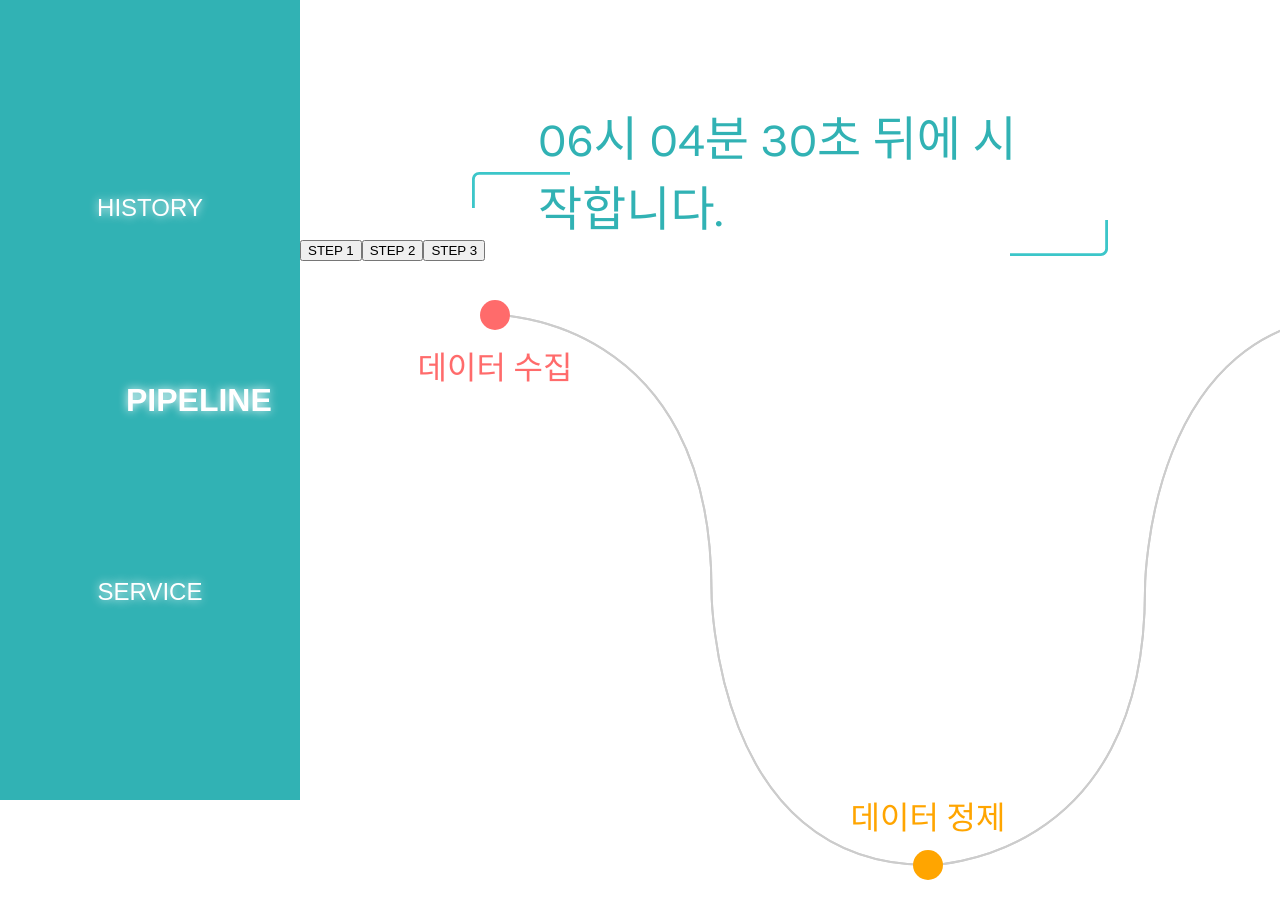
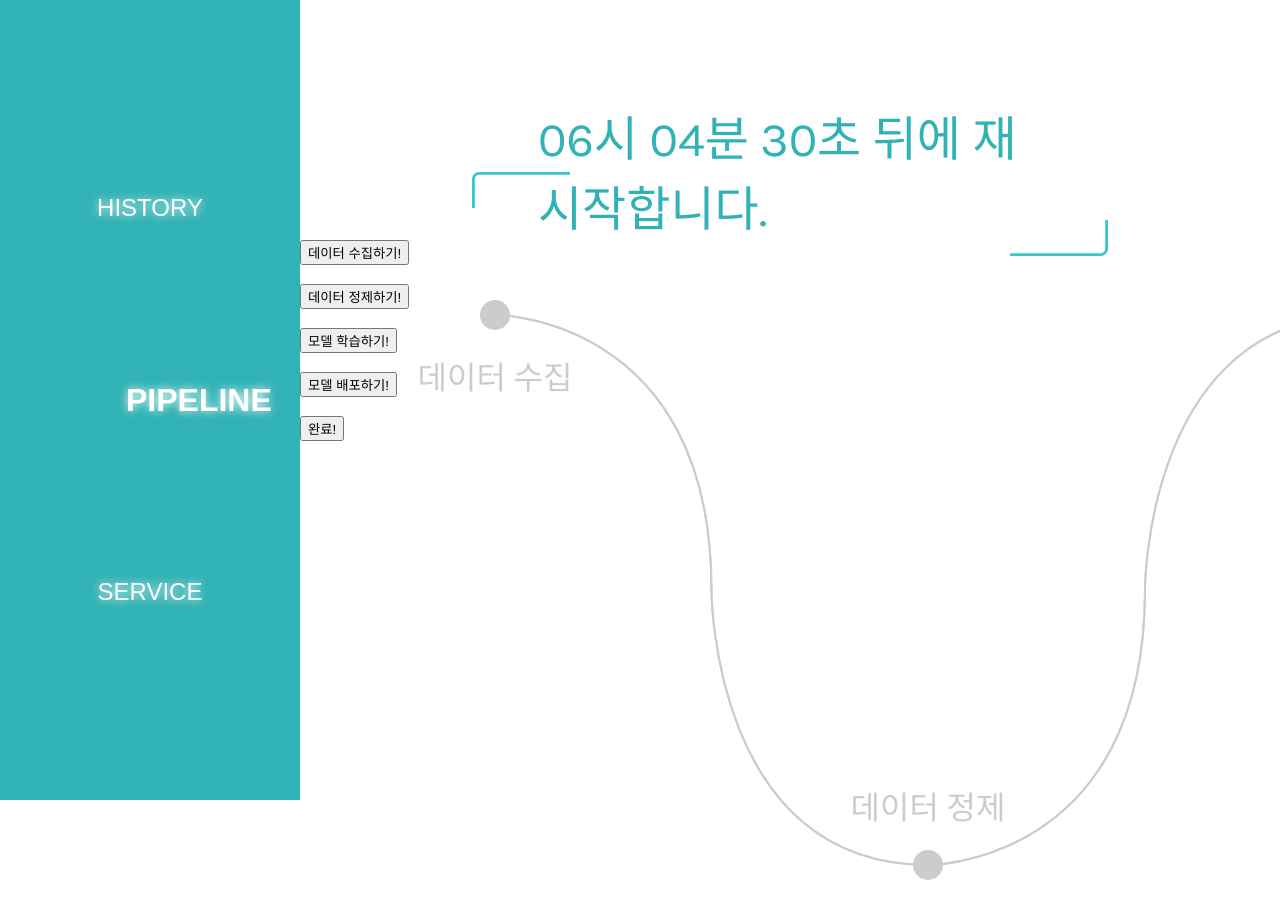
Before and after one commit to hard-coding-mlops/mini-mlops-react, a React (Create React App) app: page / in a window 1280 px wide. Shown: the top 918 px of the page. Built offline with nearby package versions, Linux system fonts and the light colour scheme.

Commit message:
feat: 파이프라인 대기 및 로딩 추가

```diff
--- a/src/components/LoadingSpinner/LoadingSpinner.jsx
+++ b/src/components/LoadingSpinner/LoadingSpinner.jsx
@@ -2,12 +2,9 @@
 import React from 'react';
 import styles from './LoadingSpinner.module.css'; // CSS 파일을 불러옵니다.
 
-function LoadingSpinner() {
+function LoadingSpinner({ spinnerStyle }) {
   return (
-    // <div className='loading-spinner-container'>
-    //   <div className='loading-spinner'></div>
-    // </div>
-    <div className={styles.loadingSpinnerContainer}>
+    <div className={styles.loadingSpinnerContainer} style={{ ...spinnerStyle }}>
       <div className={styles.loadingSpinner}></div>
     </div>
   );
--- a/src/components/LoadingSpinner/LoadingSpinner.module.css
+++ b/src/components/LoadingSpinner/LoadingSpinner.module.css
@@ -1,17 +1,14 @@
 .loadingSpinnerContainer {
-  display: flex;
-  justify-content: center;
-  align-items: center;
-  height: 100vh; /* 화면 전체 높이로 설정 */
+  position: inherit;
 }
 
 .loadingSpinner {
-  border: 14px solid #f3f3f3; /* 회색 테두리 */
-  border-top: 14px solid #31b2b4; /* 파란색 테두리 (로딩 부분) */
+  border: 14px solid #f3f3f3;
+  border-top: 14px solid #31b2b4;
   border-radius: 50%;
   width: 50px;
   height: 50px;
-  animation: spin 1s linear infinite; /* 회전 애니메이션 */
+  animation: spin 1s linear infinite;
 }
 
 @keyframes spin {
--- a/src/components/ProgressCircle/ProgressCircle.jsx
+++ b/src/components/ProgressCircle/ProgressCircle.jsx
@@ -7,7 +7,7 @@ function ProgressCircle({ colorHexCode, coordinate, label, labelPosition }) {
   const labelStyle = {
     color: colorHexCode,
     left: `${x - 85}px`,
-    top: `${labelPosition === 'u' && labelPosition !== 'd' ? y - 50 : y + 50}px`,
+    top: `${labelPosition === 'u' && labelPosition !== 'd' ? y - 60 : y + 60}px`,
   };
 
   return (
--- a/src/pages/Pipeline/Pipeline.jsx
+++ b/src/pages/Pipeline/Pipeline.jsx
@@ -3,59 +3,116 @@ import Curve from '../../components/Curve/Curve';
 import ProgressCircle from '../../components/ProgressCircle/ProgressCircle';
 import styles from './Pipeline.module.css';
 import PipelineHeader from './PipelineHeader';
+import LoadingSpinner from '../../components/LoadingSpinner/LoadingSpinner';
 
 function Pipeline() {
-  const [scrapingProgress, setScrapingProgress] = useState(false);
-  const [preprocessingProgress, setPreprocessingProgress] = useState(false);
-  const [learningProgress, setLearningProgress] = useState(false);
+  const [doneScraping, setDoneScraping] = useState(false);
+  const [donePreprocessing, setDonePreprocessing] = useState(false);
+  const [doneLearning, setDoneLearning] = useState(false);
+  const [doneDeploying, setDoneDeploying] = useState(false);
+
+  const [inScrapingProgress, setInScrapingProgress] = useState(false);
+  const [inPreprocessingProgress, setInPreprocessingProgress] = useState(false);
+  const [inLearningProgress, setInLearningProgress] = useState(false);
+  const [inDeployingProgress, setInDeployingProgress] = useState(false);
 
   return (
     <div className={styles.pipeline}>
       <PipelineHeader />
       <div className={styles.timeline}>
-        <ProgressCircle colorHexCode='#ff6b6b' coordinate={{ x: 480, y: 300 }} label='데이터 수집' labelPosition='d' />
+        {!doneScraping && inScrapingProgress && (
+          <LoadingSpinner spinnerStyle={{ position: 'absolute', top: '275.5px', left: '455.5px' }} />
+        )}
+        <ProgressCircle
+          colorHexCode={inScrapingProgress ? '#ff6b6b' : '#cccccc'}
+          coordinate={{ x: 480, y: 300 }}
+          label='데이터 수집'
+          labelPosition='d'
+        />
         <button
           onClick={() => {
-            setScrapingProgress(true);
+            setInScrapingProgress(true);
           }}
         >
-          STEP 1
+          데이터 수집하기!
         </button>
-        <Curve startX={480} startY={300} endX={913} endY={850} colorHexCode='#ff6b6b' isFinished={scrapingProgress} />
-        {/* <Curve startX={480} startY={300} endX={913} endY={850} colorHexCode='#cccccc' /> */}
+        <br />
+        <br />
+        <Curve startX={480} startY={300} endX={913} endY={850} colorHexCode='#ff6b6b' isFinished={doneScraping} />
 
-        <ProgressCircle colorHexCode='#ffa500' coordinate={{ x: 913, y: 850 }} label='데이터 정제' labelPosition='u' />
+        {!donePreprocessing && inPreprocessingProgress && (
+          <LoadingSpinner spinnerStyle={{ position: 'absolute', top: '825.5px', left: '888.5px' }} />
+        )}
+        <ProgressCircle
+          colorHexCode={inPreprocessingProgress ? '#ffa500' : '#cccccc'}
+          coordinate={{ x: 913, y: 850 }}
+          label='데이터 정제'
+          labelPosition='u'
+        />
         <button
           onClick={() => {
-            setPreprocessingProgress(true);
+            setDoneScraping(true);
+            setInPreprocessingProgress(true);
           }}
         >
-          STEP 2
+          데이터 정제하기!
         </button>
+        <br />
+        <br />
 
-        <Curve
-          startX={913}
-          startY={850}
-          endX={1347}
-          endY={300}
-          colorHexCode='#ffa500'
-          isFinished={preprocessingProgress}
+        <Curve startX={913} startY={850} endX={1347} endY={300} colorHexCode='#ffa500' isFinished={donePreprocessing} />
+
+        {!doneLearning && inLearningProgress && (
+          <LoadingSpinner spinnerStyle={{ position: 'absolute', top: '275.5px', left: '1322.5px' }} />
+        )}
+        <ProgressCircle
+          colorHexCode={inLearningProgress ? '#3498db' : '#cccccc'}
+          coordinate={{ x: 1347, y: 300 }}
+          label='모델 학습'
+          labelPosition='d'
         />
-        {/* <Curve startX={913} startY={850} endX={1347} endY={300} colorHexCode='#cccccc' /> */}
-
-        <ProgressCircle colorHexCode='#3498db' coordinate={{ x: 1347, y: 300 }} label='모델 학습' labelPosition='d' />
         <button
           onClick={() => {
-            setLearningProgress(true);
+            setDonePreprocessing(true);
+            setInLearningProgress(true);
           }}
         >
-          STEP 3
+          모델 학습하기!
         </button>
+        <br />
+        <br />
 
-        <Curve startX={1347} startY={300} endX={1780} endY={850} colorHexCode='#3498db' isFinished={learningProgress} />
-        {/* <Curve startX={1347} startY={300} endX={1780} endY={850} colorHexCode='#cccccc' /> */}
+        <Curve startX={1347} startY={300} endX={1780} endY={850} colorHexCode='#3498db' isFinished={doneLearning} />
 
-        <ProgressCircle colorHexCode='#4caf50' coordinate={{ x: 1780, y: 850 }} label='모델 배포' labelPosition='u' />
+        {!doneDeploying && inDeployingProgress && (
+          <LoadingSpinner spinnerStyle={{ position: 'absolute', top: '825.5px', left: '1755.5px' }} />
+        )}
+        <ProgressCircle
+          colorHexCode={inDeployingProgress ? '#4caf50' : '#cccccc'}
+          coordinate={{ x: 1780, y: 850 }}
+          label='모델 배포'
+          labelPosition='u'
+        />
+        <button
+          onClick={() => {
+            setDoneLearning(true);
+            setInDeployingProgress(true);
+          }}
+        >
+          모델 배포하기!
+        </button>
+        <br />
+        <br />
+
+        <button
+          onClick={() => {
+            setDoneDeploying(true);
+          }}
+        >
+          완료!
+        </button>
+        <br />
+        <br />
       </div>
     </div>
   );
--- a/src/pages/Pipeline/PipelineHeader.jsx
+++ b/src/pages/Pipeline/PipelineHeader.jsx
@@ -40,7 +40,7 @@ function PipelineHeader() {
 
   return (
     <div className={styles.pipelineHeader}>
-      <PageHeader>{timeLeft} 뒤에 시작합니다.</PageHeader>
+      <PageHeader>{timeLeft} 뒤에 재시작합니다.</PageHeader>
     </div>
   );
 }
--- a/src/pages/Service/Service.jsx
+++ b/src/pages/Service/Service.jsx
@@ -8,6 +8,7 @@ function Service() {
   const [isLoading, setIsLoading] = useState(true);
 
   useEffect(() => {
+    console.log(window.innerWidth, window.innerHeight);
     // 일정 시간 후에 로딩을 false로 변경
     const timer = setTimeout(() => {
       setIsLoading(false);
@@ -19,8 +20,9 @@ function Service() {
   return (
     <div className={styles.service}>
       {isLoading ? (
-        <LoadingSpinner />
+        <LoadingSpinner spinnerStyle={{ position: 'inherit' }} />
       ) : (
+        // <LoadingSpinner />
         <PageHeader>
           <span>SERVICE 페이지로 이동합니다.</span>
         </PageHeader>
```
